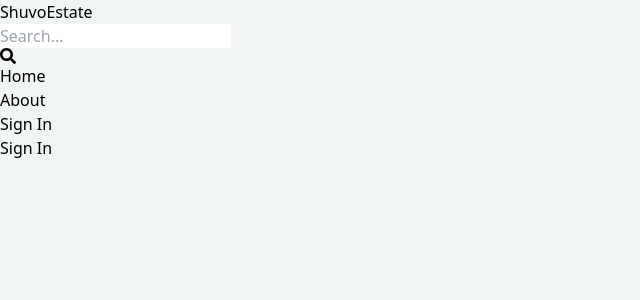
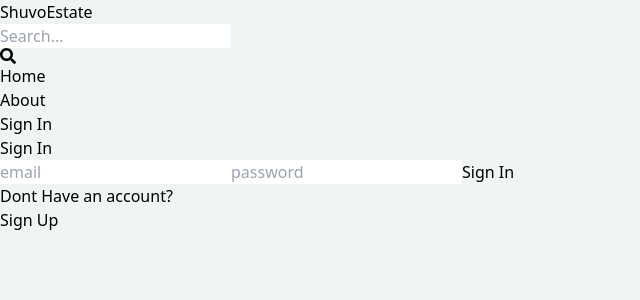
Before and after one commit to Shuvouits/REAL-STATE-PROJECT-MERN, a React (Vite) app in the folder client/: page /sign-in in a window 1280 px wide. Shown: the top 300 px of the page, without its empty margins (0-640 px from the left). Built offline with nearby package versions, Linux system fonts and the light colour scheme.

Commit message:
perfectly setup redux

```diff
--- a/client/package.json
+++ b/client/package.json
@@ -11,11 +11,15 @@
   },
   "dependencies": {
     "axios": "^1.6.5",
+    "js-cookie": "^3.0.5",
     "react": "^18.2.0",
     "react-dom": "^18.2.0",
     "react-icon": "^1.0.0",
     "react-icons": "^5.0.0",
-    "react-router-dom": "^6.21.1"
+    "react-redux": "^9.0.4",
+    "react-router-dom": "^6.21.1",
+    "redux": "^5.0.1",
+    "redux-devtools-extension": "^2.13.9"
   },
   "devDependencies": {
     "@types/react": "^18.2.43",
--- a/client/src/main.jsx
+++ b/client/src/main.jsx
@@ -3,12 +3,16 @@
 import App from './App.jsx'
 import './index.css'
 import { BrowserRouter as Router } from 'react-router-dom'
+import { createStore } from "redux";
+import { Provider } from "react-redux";
+import { composeWithDevTools } from "redux-devtools-extension";
+import rootReducer from "./reducers";
+const store = createStore(rootReducer, composeWithDevTools());
 
 ReactDOM.createRoot(document.getElementById('root')).render(
-  <React.StrictMode>
+  <Provider store={store}>
     <Router>
       <App />
-
     </Router>
-  </React.StrictMode>,
+  </Provider>,
 )
--- a/client/src/pages/SignIn.jsx
+++ b/client/src/pages/SignIn.jsx
@@ -1,9 +1,87 @@
-import React from 'react'
+import React, { useState } from 'react'
+import { Link, useNavigate } from "react-router-dom"
+import { useDispatch } from "react-redux";
+import Cookies from "js-cookie";
 
 export default function SignIn() {
+  const [formData, setFormData] = useState({})
+  const [loading, setLoading] = useState(false)
+  const [error, setError] = useState(null)
+  const dispatch = useDispatch();
+
+  const navigate = useNavigate();
+
+  const handleChange = (e) => {
+    setFormData({
+      ...formData,
+      [e.target.id]: e.target.value,
+    })
+
+  }
+
+  const handleSubmit = async (e) => {
+
+    try {
+
+      e.preventDefault();
+      setLoading(true)
+      const res = await fetch('/api/signin', {
+        method: 'POST',
+        headers: {
+          'Content-Type': 'application/json',
+        },
+        body: JSON.stringify(formData)
+      });
+
+      const data = await res.json();
+
+
+      if (res.status === 401) {
+        setError(data.message)
+        setLoading(false)
+      }
+
+      if (res.status === 200) {
+
+        dispatch({ type: "LOGIN", payload: data });
+        Cookies.set("user", JSON.stringify(data));
+        setLoading(false)
+        navigate('/')
+      }
+
+
+
+    } catch (error) {
+
+      if (res.status === 500) {
+        setError("Internal Server Problem")
+
+      }
+      setLoading(false)
+
+
+    }
+
+  }
+
+
   return (
-    <div>
-      Sign In
+    <div className='p-3 max-w-lg mx-auto'>
+      <h1 className='text-3xl text-center font-semibold my-7'>Sign In</h1>
+      <form onSubmit={handleSubmit} className='flex flex-col gap-4'>
+        <input type='email' placeholder='email' className='border p-3 rounded-lg' id='email' onChange={handleChange} />
+        <input type='password' placeholder='password' className='border p-3 rounded-lg' id='password' onChange={handleChange} />
+        <button disabled={loading} className='bg-slate-700 text-white p-3 rounded-lg uppercase hover:opacity-95 disabled:opacity-80'>{loading ? 'Loading...' : 'Sign In'}</button>
+
+      </form>
+      <div className='flex gap-2 mt-5'>
+        <p>Dont Have an account?</p>
+        <Link to="/sign-up">
+          <span className='text-blue-700'>Sign Up</span>
+        </Link>
+
+      </div>
+      <p className='text-red-700 font-bold'>{error}</p>
     </div>
   )
 }
--- a/client/src/pages/SignUp.jsx
+++ b/client/src/pages/SignUp.jsx
@@ -38,7 +38,6 @@
       }
 
       if (res.status === 200) {
-        setError(data.message)
         setLoading(false)
         navigate('/sign-in')
       }
--- /dev/null
+++ b/client/src/reducers/index.js
@@ -0,0 +1,7 @@
+import { combineReducers } from "redux";
+import { userReducer } from "./userReducer";
+
+const rootReducer = combineReducers({
+    user: userReducer,
+})
+export default rootReducer;
--- /dev/null
+++ b/client/src/reducers/userReducer.js
@@ -0,0 +1,19 @@
+import Cookies from "js-cookie";
+
+export function userReducer(
+  state = Cookies.get("user") ? JSON.parse(Cookies.get("user")) : null,
+
+  action
+) {
+  switch (action.type) {
+    case "LOGIN":
+      return action.payload;
+    case "LOGOUT":
+      return null;
+    case "VERIFY":
+      return { ...state, verified: action.payload };
+
+    default:
+      return state;
+  }
+}
```
Also changed, not shown: 1 other file (tests, documents, lock files or other folders).
